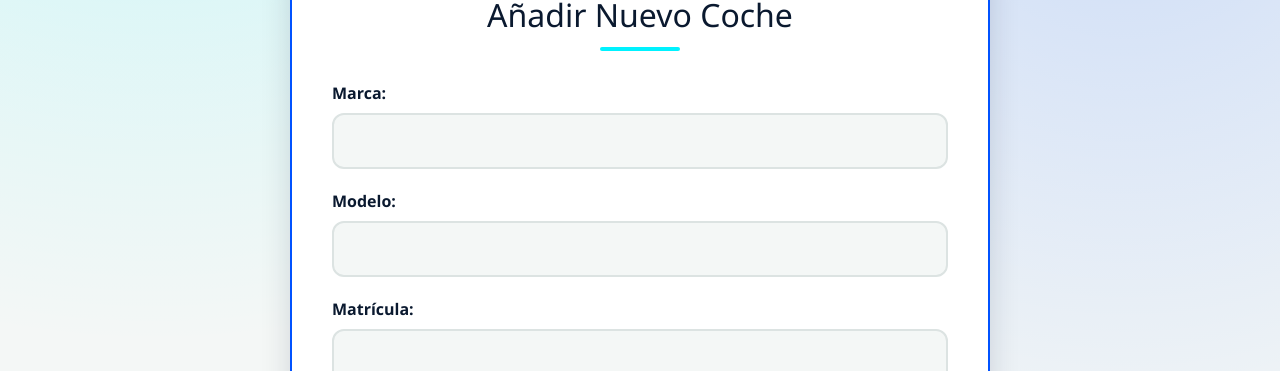
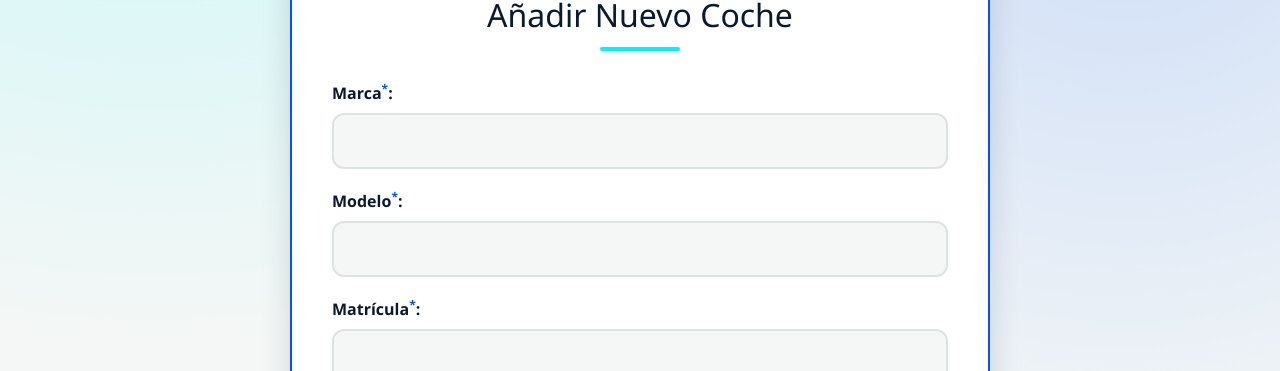
Before and after one commit to TL47/catalogoCoches, an Angular app: page /add in a window 1280 px wide. Shown: the part 163-534 px from the top of the page. Built offline with nearby package versions, Linux system fonts and the light colour scheme.

Commit message:
minor change

```diff
--- a/src/app/add/add.html
+++ b/src/app/add/add.html
@@ -7,19 +7,19 @@
         <form class="form-coche" (ngSubmit)="submitForm()" #carForm="ngForm">
 
             <div class="grupo-input">
-                <label for="marca">Marca:</label>
+                <label for="marca">Marca<sup style="color:#0052FF">*</sup>:</label>
                 <input name="marca" [(ngModel)]="coche.marca" type="text" id="marca" class="control-input" required>
             </div>
 
             <!-- ngModel: Si el usuario escribe en el input, la variable this.coche.marca en el TS se actualiza automáticamente.
              Si el código TS cambia el valor de this.coche.marca, el texto dentro del input del HTML cambia solo. -->
             <div class="grupo-input">
-                <label for="modelo">Modelo:</label>
+                <label for="modelo">Modelo<sup style="color:#0052FF">*</sup>:</label>
                 <input name="modelo" [(ngModel)]="coche.modelo" type="text" id="modelo" class="control-input" required>
             </div>
 
             <div class="grupo-input">
-                <label for="matricula">Matrícula:</label>
+                <label for="matricula">Matrícula<sup style="color:#0052FF">*</sup>:</label>
                 <input name="matricula" [(ngModel)]="coche.matricula" type="text" id="matricula" class="control-input"
                     required>
             </div>
```
